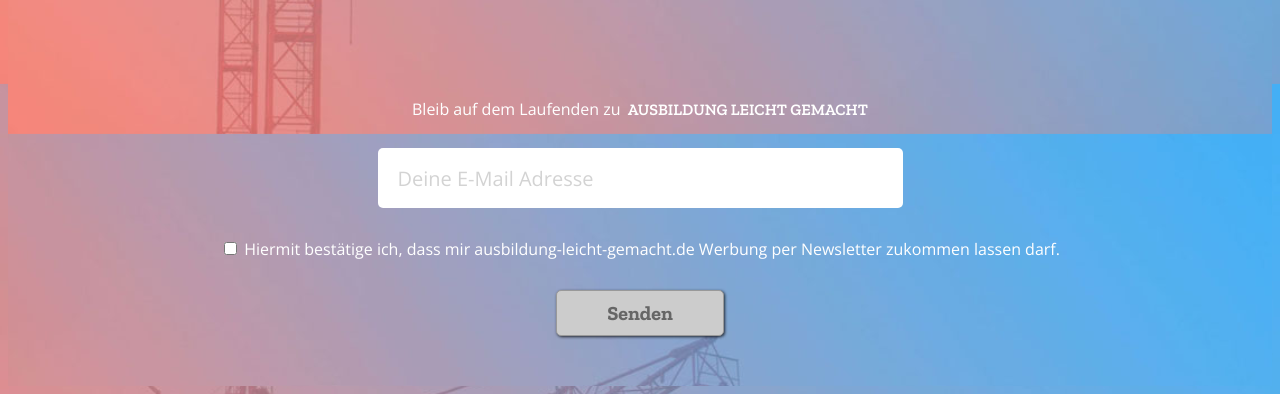
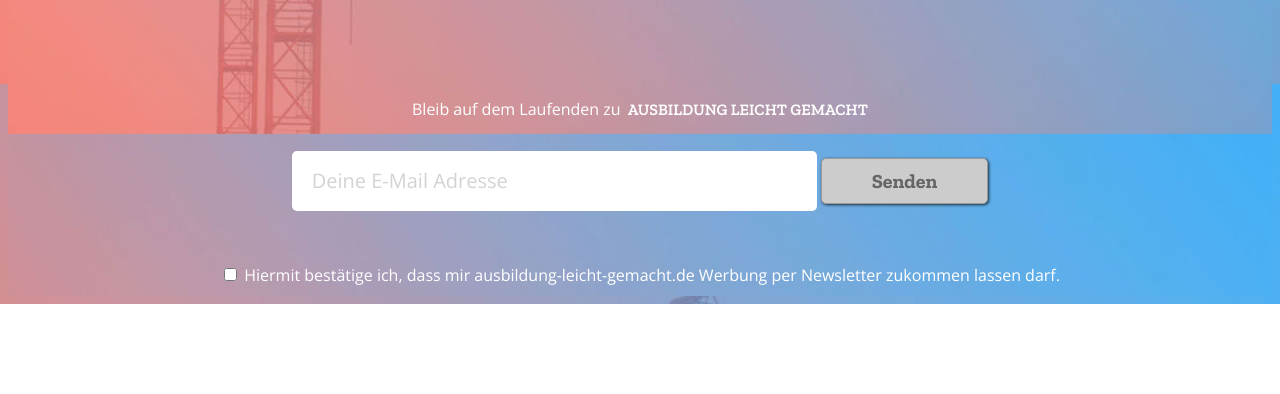
Before and after one commit to ayman963/costruction-site, a website: page public/index.html in a window 1280 px wide. Shown: the part 769-1163 px from the top of the page. After the commit the page ends 1073 px from the top, so only its background shows below. Drawn offline with nearby package versions, Linux system fonts and the light colour scheme.

Commit message:
email-send-fix

```diff
--- a/public/index.html
+++ b/public/index.html
@@ -29,14 +29,15 @@
 				<p class="Normalopen">Bleib auf dem Laufenden zu</p>
 				<p class="capitalslab">ausbildung leicht gemacht</p>
 			</div>
-			<form id="send-email-form" method="POST" action=" https://oi79ahtq4c.execute-api.eu-west-1.amazonaws.com/test">
+			<form name="send" method="POST" action=" https://ow53ugb38i.execute-api.eu-west-1.amazonaws.com/Prod/">
 				<input name="emailAddress" id="emailAddress" type="email" placeholder="Deine E-Mail Adresse">
-				<div class="bestaetigung">
-					<input type="checkbox" name="checkbox" id="checkbox" value="Bike" onchange="document.getElementById('submit').disabled = !this.checked;">
-					Hiermit bestätige ich, dass mir ausbildung-leicht-gemacht.de Werbung per Newsletter zukommen lassen darf. <br>
-				</div>
+
 				<input type="submit" class="submit" id="submit" value="Senden" disabled="disabled">
 			</form>
+			<div class="bestaetigung">
+				<input type="checkbox" name="checkbox" id="checkbox" value="Bike" onchange="document.getElementById('submit').disabled = !this.checked;">
+				Hiermit bestätige ich, dass mir ausbildung-leicht-gemacht.de Werbung per Newsletter zukommen lassen darf. <br>
+			</div>
 		</div>
 	</div>
 </body>
```
